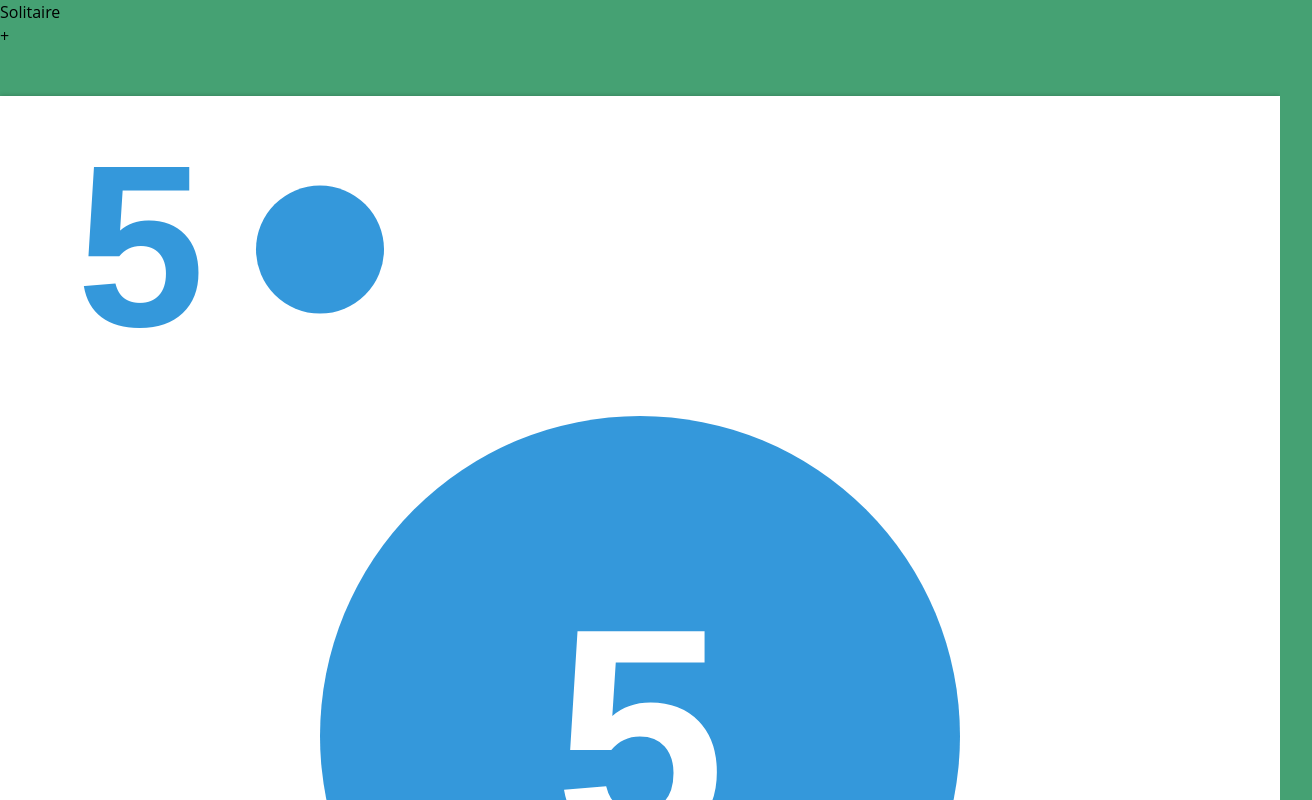
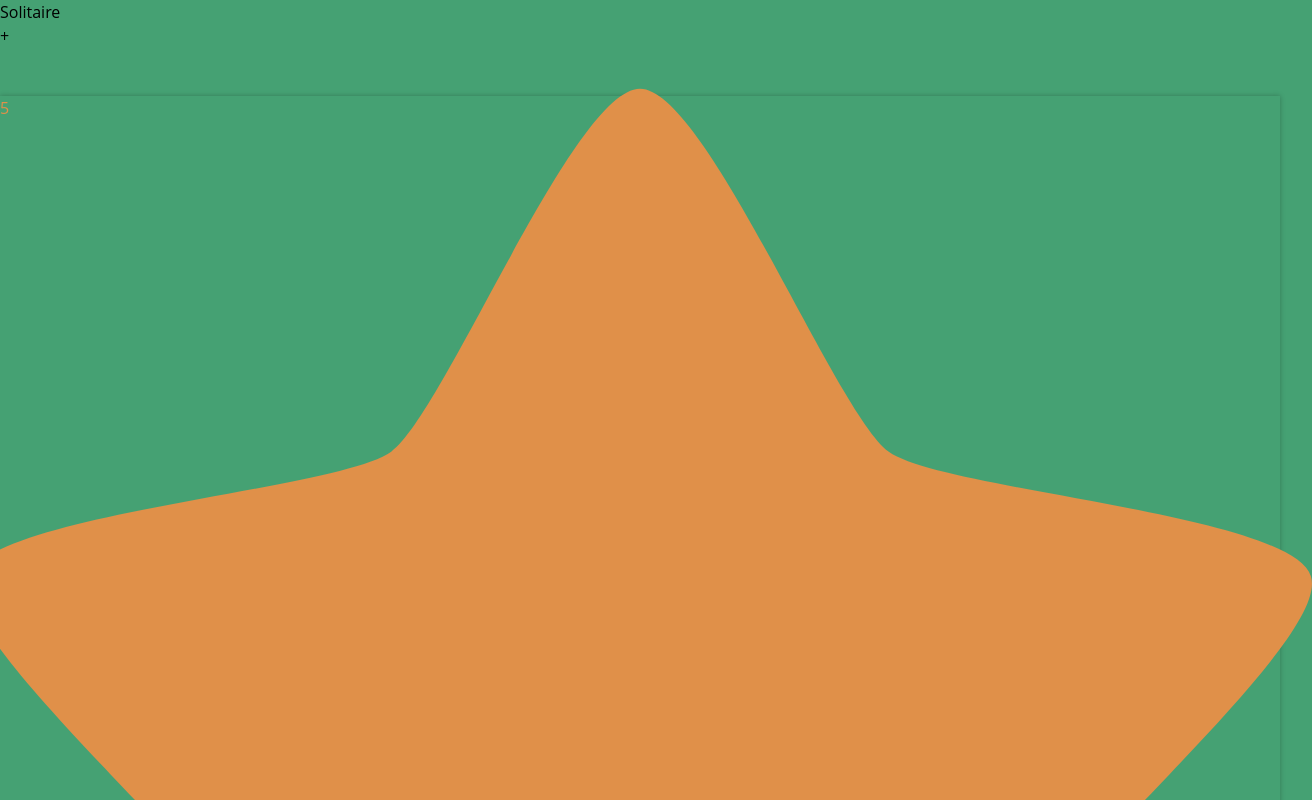
Before and after one commit to dwhiffing/suit-up-solitaire, a React (Vite) app: page / in a window 1280 px wide. Shown: the top 800 px of the page, 1312 px wide, since content can reach past the window. Built offline with nearby package versions, Linux system fonts and the light colour scheme.

Commit message:
Updates card art and animations

```diff
--- a/src/components/Card/index.tsx
+++ b/src/components/Card/index.tsx
@@ -14,6 +14,7 @@ import { CARD_Y_GAP, CARD_TRANSITION_DURATION } from '../../utils/constants'
 const Card = ({ cardId }: { cardId: number }) => {
   const store = useGameStore(useShallow(getShallowCardState(cardId)))
   const [isActive, setIsActive] = useState(false)
+  const [zIndex, setZIndex] = useState(0)
   const [hasMounted, setHasMounted] = useState(false)
   useWindowEvent('resize', debounce(useForceUpdate(), 500))
   // eslint-disable-next-line react-hooks/set-state-in-effect
@@ -22,20 +23,23 @@ const Card = ({ cardId }: { cardId: number }) => {
   // delay changes to zIndex until after transition completes
   useEffect(() => {
     const timeout = setTimeout(
-      () => setIsActive(store.isActive),
+      () => {
+        setIsActive(store.isActive)
+        setZIndex(store.zIndex)
+      },
       !isActive && store.isActive ? 0 : CARD_TRANSITION_DURATION,
     )
     return () => clearTimeout(timeout)
-  }, [isActive, store.isActive])
+  }, [isActive, store.zIndex, store.isActive])
 
   const isFaceUp = true
 
   const style = {
-    zIndex: store.zIndex + (isActive ? 1000 : 0),
+    zIndex: zIndex + (isActive ? 1000 : 0),
     scale: store.scale,
     transitionProperty:
       !hasMounted || store.isActive ? 'scale' : 'scale, translate',
-    pointerEvents: (store.isActive ? 'none' : 'auto') as 'none' | 'auto',
+    transitionDuration: CARD_TRANSITION_DURATION + 'ms',
     translate: `${store.x}px ${store.y}px`,
     boxShadow:
       store.pileType === 'tableau' ? '0 0 5px rgba(0, 0, 0, 0.25)' : 'none',
@@ -44,7 +48,11 @@ const Card = ({ cardId }: { cardId: number }) => {
   if (!hasMounted) return null
 
   return (
-    <div data-id={cardId} className="card" style={style}>
+    <div
+      data-id={cardId}
+      className={`card ${isActive ? 'active' : 'inactive'}`}
+      style={style}
+    >
       {isFaceUp ? (
         <CardFront suit={store.card.suit} rank={store.card.rank} />
       ) : (
--- a/src/components/Card/svg.tsx
+++ b/src/components/Card/svg.tsx
@@ -3,52 +3,28 @@ import {
   SUIT_COLORS,
   SVG_CARD_WIDTH,
   SVG_CARD_HEIGHT,
+  SUIT_NAMES,
 } from '../../utils/constants'
 
 const _CardFront = ({ suit, rank }: { suit: Suit; rank: Rank }) => {
   const color = SUIT_COLORS[suit]
+  const suitName = SUIT_NAMES[suit]
 
   return (
-    <svg
-      viewBox={`0 0 ${SVG_CARD_WIDTH} ${SVG_CARD_HEIGHT}`}
-      xmlns="http://www.w3.org/2000/svg"
-      className="pointer-events-none w-full h-full select-none"
-    >
-      <rect width={SVG_CARD_WIDTH} height={SVG_CARD_HEIGHT} fill="white" />
+    <div className="card-front" style={{ color }}>
+      <div className={`${suitName} corner-rank tl`}>
+        <span>{rank}</span>
+        <Suit suit={suit} />
+      </div>
+      <div className={`${suitName} corner-rank br`}>
+        <span>{rank}</span>
+        <Suit suit={suit} />
+      </div>
 
-      <text
-        x="6"
-        y="18"
-        fontSize="18"
-        fontWeight="bold"
-        fill={color}
-        fontFamily="Arial, sans-serif"
-      >
-        {rank}
-      </text>
-
-      <circle cx="25" cy="12" r={5} fill={color} />
-
-      <circle
-        cx={SVG_CARD_WIDTH / 2}
-        cy={SVG_CARD_HEIGHT / 2}
-        r={SVG_CARD_WIDTH / 4}
-        fill={color}
-      />
-
-      <text
-        x={SVG_CARD_WIDTH / 2}
-        y={SVG_CARD_HEIGHT / 2}
-        fontSize="24"
-        fontWeight="bold"
-        fill="white"
-        textAnchor="middle"
-        dominantBaseline="central"
-        fontFamily="Arial, sans-serif"
-      >
-        {rank}
-      </text>
-    </svg>
+      <div className="center-suit">
+        <Suit suit={suit} />
+      </div>
+    </div>
   )
 }
 
@@ -63,3 +39,101 @@ export const CardBack = () => (
     <rect width={SVG_CARD_WIDTH} height={SVG_CARD_HEIGHT} fill="#34495e" />
   </svg>
 )
+
+const Suit = ({ suit }: { suit: Suit }) => {
+  if (suit === 0) return <HeartSVG />
+  if (suit === 1) return <SpadeSVG />
+  if (suit === 2) return <ClubSVG />
+  if (suit === 3) return <DiamondSVG />
+  if (suit === 4) return <MoonSVG />
+  if (suit === 5) return <StarSVG />
+  if (suit === 6) return <WaterSVG />
+  if (suit === 7) return <ShieldSVG />
+  return null
+}
+
+const ClubSVG = () => (
+  <svg
+    viewBox="0 0 256 259"
+    fill="currentColor"
+    xmlns="http://www.w3.org/2000/svg"
+    style={{ scale: 1.05 }}
+  >
+    <path d="M256 152.048C256.003 166.146 251.039 179.797 241.973 190.619C232.907 201.442 220.315 208.748 206.396 211.263C192.476 213.778 178.112 211.342 165.811 204.38C153.509 197.418 144.052 186.373 139.088 173.171C139.042 212.762 141.591 239.104 179.29 259H76.6497C114.349 239.11 116.898 212.773 116.851 173.171C112.704 184.178 105.409 193.733 95.8706 200.652C86.3318 207.572 74.9669 211.554 63.1814 212.105C51.3959 212.656 39.7067 209.753 29.5594 203.754C19.4122 197.755 11.252 188.923 6.08791 178.352C0.92386 167.78 -1.0175 155.932 0.503915 144.272C2.02533 132.612 6.94279 121.653 14.6482 112.749C22.3535 103.845 32.5088 97.3868 43.8582 94.1735C55.2075 90.9601 67.253 91.1325 78.5051 94.6691C72.1719 85.6524 68.4418 75.0773 67.7208 64.0946C66.9998 53.112 69.3155 42.1427 74.4159 32.3806C79.5163 22.6184 87.206 14.4375 96.6481 8.72823C106.09 3.01894 116.923 0 127.967 0C139.011 0 149.844 3.01894 159.286 8.72823C168.728 14.4375 176.418 22.6184 181.518 32.3806C186.618 42.1427 188.934 53.112 188.213 64.0946C187.492 75.0773 183.762 85.6524 177.429 94.6691C186.475 91.826 196.066 91.146 205.426 92.6842C214.785 94.2225 223.649 97.9357 231.3 103.523C238.951 109.111 245.174 116.415 249.466 124.846C253.757 133.276 255.995 142.595 256 152.048Z" />
+  </svg>
+)
+
+const DiamondSVG = () => (
+  <svg
+    viewBox="0 0 232 298"
+    fill="currentColor"
+    xmlns="http://www.w3.org/2000/svg"
+    style={{ scale: 0.9 }}
+  >
+    <path d="M232 149C186.461 121 141.403 64.8884 116 0C90.597 64.8884 45.546 121 0 149C45.5394 177 90.597 233.112 116 298C141.403 233.112 186.454 177 232 149Z" />
+  </svg>
+)
+
+const HeartSVG = () => (
+  <svg
+    viewBox="0 0 262 263"
+    fill="currentColor"
+    xmlns="http://www.w3.org/2000/svg"
+    style={{ scale: 0.95 }}
+  >
+    <path d="M262 73.2073C262 167.533 131 263 131 263C131 263 0 167.533 0 73.2073C0 19.7322 41.2599 0.00585017 62.9559 0.00585017C108.317 0.00585017 131 38.4523 131 38.4523C131 38.4523 153.683 0 199.044 0C220.74 0.00585003 262 19.7263 262 73.2073Z" />
+  </svg>
+)
+
+const MoonSVG = () => (
+  <svg
+    viewBox="0 0 256 256"
+    fill="currentColor"
+    xmlns="http://www.w3.org/2000/svg"
+    style={{ scale: 1 }}
+  >
+    <path d="M249.575 121.786C247.646 121.067 245.542 120.967 243.554 121.5C241.566 122.032 239.793 123.171 238.48 124.758C231.085 133.835 221.764 141.149 211.194 146.167C200.624 151.185 189.071 153.782 177.374 153.769C133.811 153.769 98.3998 118.275 98.3998 74.6571C98.3672 63.8642 100.563 53.1812 104.848 43.2787C109.134 33.3762 115.418 24.4682 123.304 17.114C124.802 15.6942 125.82 13.8423 126.218 11.8158C126.615 9.78942 126.373 7.68923 125.523 5.80739C124.676 3.92429 123.259 2.35536 121.474 1.3221C119.688 0.288853 117.623 -0.15652 115.572 0.0488665C83.8743 3.03748 54.4396 17.7941 33.0537 41.4179C11.6678 65.0416 -0.122377 95.8237 0.000957946 127.713C0.000957946 198.448 57.4584 256 128.078 256C197.866 256 254.063 201.227 255.996 131.299C256.054 129.24 255.466 127.214 254.314 125.507C253.162 123.801 251.504 122.499 249.575 121.786Z" />
+  </svg>
+)
+
+const ShieldSVG = () => (
+  <svg
+    viewBox="0 0 216 266"
+    fill="currentColor"
+    xmlns="http://www.w3.org/2000/svg"
+    style={{ scale: 0.8 }}
+  >
+    <path d="M108 0C126 13.3 180 39.9 216 39.9V93.1C216 146.3 162 226.1 108 266C54 226.1 0 146.3 0 93.1V39.9C36 39.9 90 13.3 108 0Z" />
+  </svg>
+)
+
+const SpadeSVG = () => (
+  <svg
+    viewBox="0 0 234 260"
+    fill="currentColor"
+    xmlns="http://www.w3.org/2000/svg"
+    style={{ scale: 1 }}
+  >
+    <path d="M234 159.903C234 196.123 202.864 212.716 181.334 212.727C157.324 212.727 139.185 201.82 128.385 192.914C129.809 222.38 136.763 243.431 167.968 260H66.0318C97.2372 243.431 104.191 222.38 105.615 192.914C94.8155 201.814 76.67 212.739 52.6663 212.727C31.165 212.727 0 196.123 0 159.903C0 93.7011 46.4967 111.716 116.997 0C187.503 111.716 234 93.7069 234 159.903Z" />
+  </svg>
+)
+const StarSVG = () => (
+  <svg
+    viewBox="0 0 256 244"
+    fill="currentColor"
+    xmlns="http://www.w3.org/2000/svg"
+    style={{ scale: 1.05, translate: '0 -0.05vw' }}
+  >
+    <path d="M128 0.00111872C115.427 0.00111872 90.7852 61.7323 80.6138 69.121C70.4412 76.5086 4.096 80.86 0.210597 92.8139C-3.67481 104.767 47.4412 147.271 51.3266 159.225C55.212 171.179 38.8496 235.6 49.0222 242.987C59.1948 250.375 115.427 214.912 128 214.912C140.573 214.912 196.806 250.376 206.978 242.987C217.15 235.6 200.788 171.179 204.673 159.225C208.559 147.271 259.675 104.767 255.789 92.8133C251.904 80.8589 185.559 76.508 175.387 69.1199C165.215 61.7323 140.574 0 128.001 0L128 0.00111872Z" />
+  </svg>
+)
+const WaterSVG = () => (
+  <svg
+    viewBox="0 0 194 266"
+    fill="currentColor"
+    xmlns="http://www.w3.org/2000/svg"
+    style={{ scale: 0.7 }}
+  >
+    <path d="M191.141 152.375C206.268 213.255 159.399 266 97.0271 266C34.6548 266 -12.3989 213.998 2.91336 152.375C12.3247 114.5 39.0969 91.5 97.0271 0C157.378 93 181.729 114.5 191.141 152.375Z" />
+  </svg>
+)
--- a/src/components/GameBoard.tsx
+++ b/src/components/GameBoard.tsx
@@ -28,8 +28,8 @@ function App() {
       <div id="ui" className="absolute inset-0">
         <Header onReset={() => state.newGame()} />
 
-        <div className="flex flex-col justify-center h-full gap-[1vw]">
-          <div className="w-full flex gap-[1vw] items-start justify-center">
+        <div className="flex flex-col justify-center h-full gap-board">
+          <div className="w-full flex gap-board items-start justify-center">
             {Array.from({ length: SUIT_COLORS.length }).map((_, index) => (
               <Pile
                 key={index}
@@ -39,7 +39,7 @@ function App() {
             ))}
           </div>
 
-          <div className="min-h-[300px] w-full flex gap-[1vw] items-start justify-center">
+          <div className="min-h-[300px] w-full flex gap-board items-start justify-center">
             {Array.from({ length: PILE_COUNT }).map((_, index) => (
               <Pile key={index} pileIndex={index} pileType="tableau" />
             ))}
--- a/src/index.css
+++ b/src/index.css
@@ -8,6 +8,14 @@
     text-rendering: optimizeLegibility;
     -webkit-font-smoothing: antialiased;
     -moz-osx-font-smoothing: grayscale;
+
+    --base-min: 30px;
+    --base-vw: 8vw;
+    --base-max: 120px;
+    --base-size: clamp(var(--base-min), var(--base-vw), var(--base-max));
+
+    --base-padding: calc(var(--base-size) * 0.04);
+    --base-gap: calc(var(--base-size) * 0.1);
   }
 
   body {
@@ -27,24 +35,66 @@
 
   .card,
   .pile {
-    width: clamp(30px, 7.5vw, 120px);
-    border-radius: clamp(3px, 0.7vw, 6px);
+    width: var(--base-size);
+    aspect-ratio: 0.75;
+    border-radius: calc(var(--base-size) * 0.08);
   }
 
-  .pile-container {
-    @apply flex items-start justify-center;
-    gap: clamp(4px, 1vw, 20px);
+  .card .card-front {
+    @apply flex flex-col h-full w-full relative justify-center items-center;
+  }
+
+  .card .corner-rank {
+    @apply font-bold leading-[1] absolute flex items-center;
+    font-size: calc(var(--base-size) * 0.175);
+
+    svg {
+      width: calc(var(--base-size) * 0.12);
+    }
+
+    &.tl {
+      top: var(--base-padding);
+      left: var(--base-padding);
+    }
+    &.br {
+      bottom: var(--base-padding);
+      right: var(--base-padding);
+      transform: rotate(180deg);
+    }
+
+    gap: calc(var(--base-size) * 0.03);
+    &.water {
+      gap: calc(var(--base-size) * 0.01);
+    }
+    &.shield,
+    &.diamond {
+      gap: calc(var(--base-size) * 0.02);
+    }
+  }
+
+  .card .center-suit {
+    width: calc(var(--base-size) * 0.3);
+  }
+
+  .gap-board {
+    gap: calc(var(--base-gap));
   }
 
   .pile {
-    @apply border-2 border-[#ffffff33] bg-[#ffffff22] aspect-square;
+    @apply border-2 border-[#ffffff33] bg-[#ffffff22] relative pointer-events-none;
   }
 
   .card {
-    @apply absolute overflow-hidden pointer-events-auto;
-    transition-timing-function: ease-in-out;
-    transition-duration: 200ms;
-    pointer-events: auto;
+    @apply absolute bg-white pointer-events-none;
+    transition-timing-function: cubic-bezier(0.5, 0, 0.5, 1);
     border: 0.08rem solid #333;
   }
+
+  .card.inactive::before,
+  .pile::before {
+    content: '';
+    position: absolute;
+    pointer-events: auto;
+    inset: calc(var(--base-gap) * -1);
+  }
 }
--- a/src/types.d.ts
+++ b/src/types.d.ts
@@ -1,4 +1,4 @@
-type Suit = 0 | 1 | 2 | 3 | 4
+type Suit = 0 | 1 | 2 | 3 | 4 | 5 | 6 | 7
 type Rank = 0 | 1 | 2 | 3 | 4 | 5 | 6 | 7 | 8 | 9 | 10 | 11 | 12 | 13
 
 interface CardType {
--- a/src/utils/constants.ts
+++ b/src/utils/constants.ts
@@ -1,15 +1,27 @@
 export const PILE_COUNT = 11
 export const CARD_Y_GAP = 0.25
-export const CARD_TRANSITION_DURATION = 200
+export const CARD_TRANSITION_DURATION = 250
 export const SVG_CARD_WIDTH = 100
 export const SVG_CARD_HEIGHT = 100
 export const SUIT_COLORS: string[] = [
   '#e74c3c',
   '#2c3e50',
   '#27ae60',
-  '#3498db',
-  '#a24ca7',
-  '#a2a23c',
+  '#3d9bcb',
+  '#9a54ae',
+  '#e09049',
+  '#4761ad',
+  '#8a7b63',
+]
+export const SUIT_NAMES: string[] = [
+  'heart',
+  'spade',
+  'club',
+  'diamond',
+  'moon',
+  'star',
+  'water',
+  'shield',
 ]
 
 const VALUES = [9, 8, 7, 6, 5, 4, 3, 2, 1, 0]
@@ -20,4 +32,6 @@ export const CARDS = VALUES.map((n) => [
   { rank: Number(n) as Rank, suit: 3 as Suit },
   { rank: Number(n) as Rank, suit: 4 as Suit },
   { rank: Number(n) as Rank, suit: 5 as Suit },
+  { rank: Number(n) as Rank, suit: 6 as Suit },
+  { rank: Number(n) as Rank, suit: 7 as Suit },
 ]).flat()
--- a/src/utils/index.ts
+++ b/src/utils/index.ts
@@ -20,6 +20,7 @@ export const getCardPilePosition = (card: CardType) => {
   ) as HTMLDivElement | null
   const pilePos = pileEl?.getBoundingClientRect()
   const width = pileEl?.offsetWidth ?? 0
+  const height = pileEl?.offsetHeight ?? 0
 
   let offsetY = 0
   const pileType = pileEl?.dataset.piletype ?? 'tableau'
@@ -33,5 +34,6 @@ export const getCardPilePosition = (card: CardType) => {
     y: (pilePos?.y ?? 0) + offsetY,
     pileType,
     width,
+    height,
   }
 }
```
Also changed, not shown: src/utils/gameStore.ts (+5 -2 lines).
